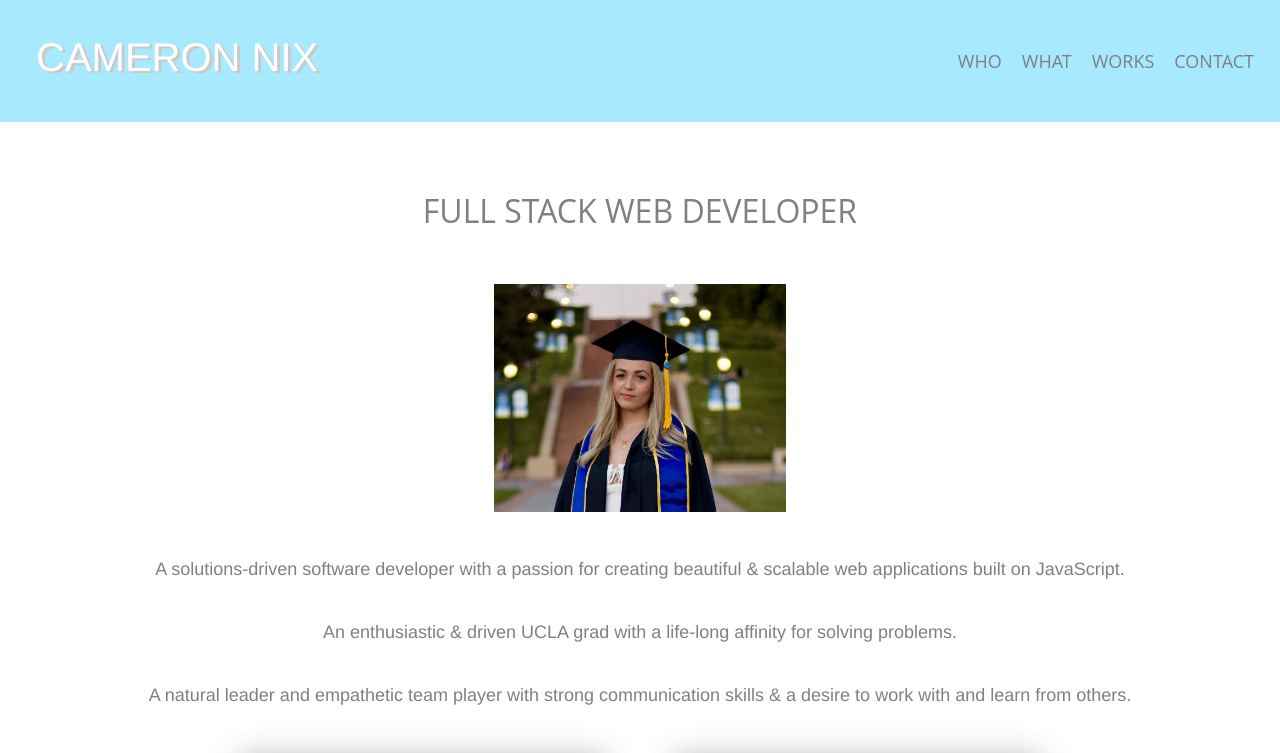
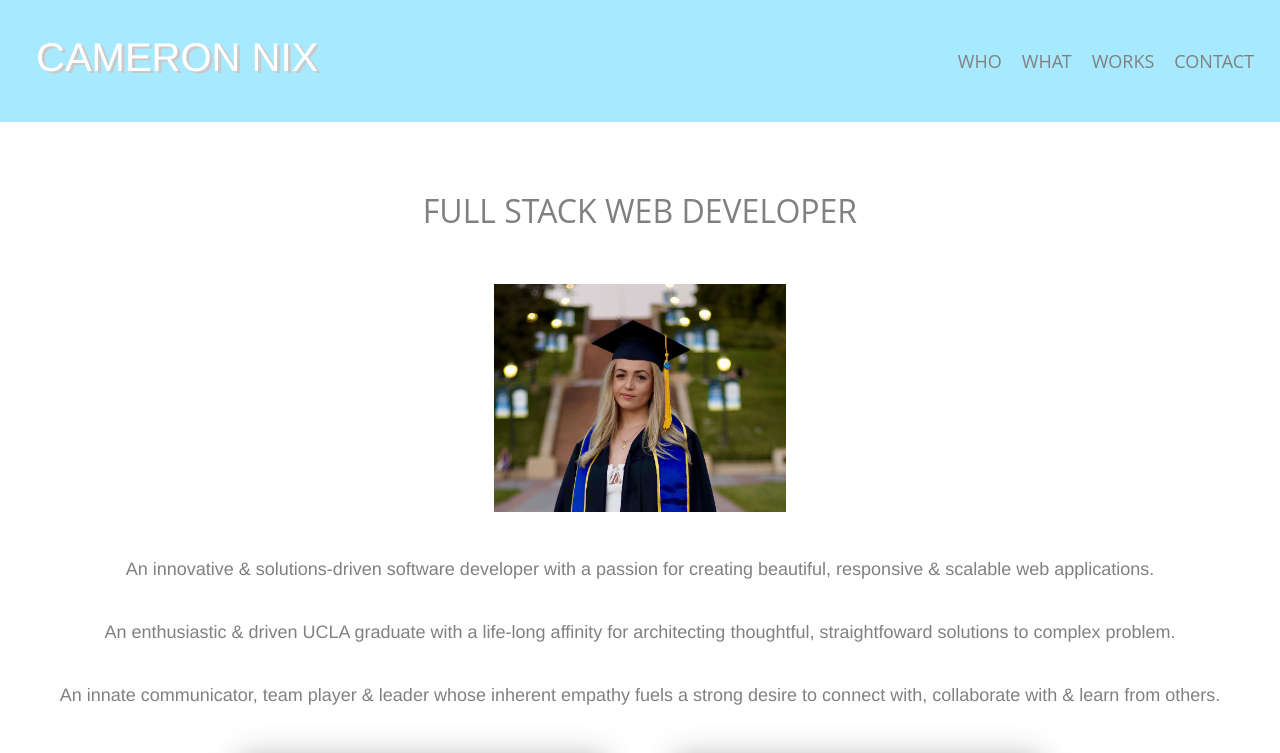
Before and after one commit to cnix273/react-portfolio, a React (Create React App) app: page / in a window 1280 px wide. Shown: the top 753 px of the page. Built offline with nearby package versions, Linux system fonts and the light colour scheme.

Commit message:
updated about content

```diff
--- a/src/components/About/index.js
+++ b/src/components/About/index.js
@@ -15,10 +15,11 @@ const About = () => {
             <main className="row">
                 <div className="col-sm-12">
                     <img className="img-thumbnail" id="mainImage" src={profPic} alt="Cameron Nix headshot"/>
-                    <p>A solutions-driven software developer with a passion for creating beautiful &amp; scalable web applications built on JavaScript.</p>
+                    {/* <p>A solutions-driven software developer with a passion for creating beautiful &amp; scalable web applications built on JavaScript.</p> */}
+                    <p>An innovative &amp; solutions-driven software developer with a passion for creating beautiful, responsive &amp; scalable web applications.</p>
                     {/* <p>A life-long learner who finds joy in problem solving.</p> */}
-                    <p>An enthusiastic &amp; driven UCLA grad with a life-long affinity for solving problems. </p>
-                    <p>A natural leader and empathetic team player with strong communication skills &amp; a desire to work with and learn from others.</p>
+                    <p>An enthusiastic &amp; driven UCLA graduate with a life-long affinity for architecting thoughtful, straightfoward solutions to complex problem.</p>
+                    <p>An innate communicator, team player &amp; leader whose inherent empathy fuels a strong desire to connect with, collaborate with &amp; learn from others.</p>
                     {/* <br/>
                     <h5 className="links"><strong>Professional Links</strong></h5>
                     <hr/>
```
